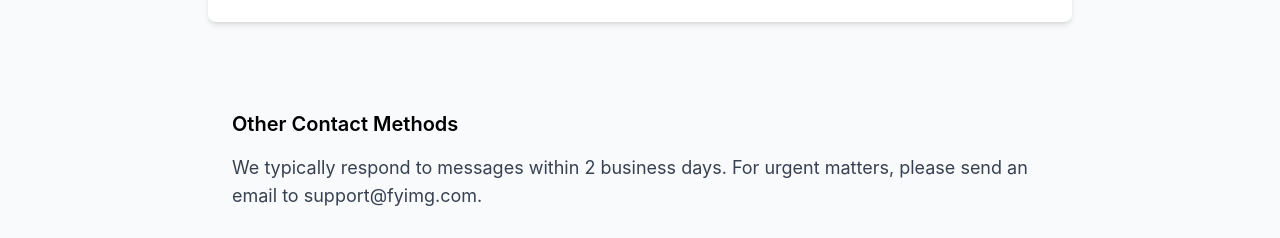
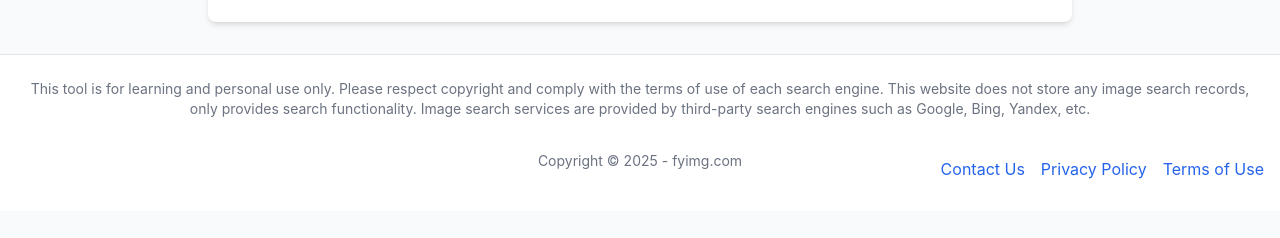
Before and after one commit to cming2r/image-search, a Next.js app: page /en/contact in a window 1280 px wide. Shown: the part 714-952 px from the top of the page. After the commit the page ends 925 px from the top, so only its background shows below. Built offline with nearby package versions, Linux system fonts and the light colour scheme; no server answers.

Commit message:
dq 修訂聯絡我們的email、image search 未來時間問題

```diff
--- a/src/app/[locale]/(info)/contact/page.tsx
+++ b/src/app/[locale]/(info)/contact/page.tsx
@@ -76,13 +76,6 @@ export default function Contact() {
       'Have questions, suggestions, or feedback? Please fill out the form below to get in touch with us, and we\'ll get back to you as soon as possible.',
       'ご質問、ご提案、またはフィードバックがありますか？以下のフォームにご記入いただき、お問い合わせください。できるだけ早くご返信いたします。',
       '¿Tiene preguntas, sugerencias o comentarios? Por favor complete el formulario a continuación para contactarnos, y le responderemos lo antes posible.'
-    ),
-    otherMethodsTitle: getContent('其他聯絡方式', 'Other Contact Methods', 'その他の連絡方法', 'Otros Métodos de Contacto'),
-    otherMethodsContent: getContent(
-      '一般情況下，我們會在2個工作日內回覆您的訊息。如有緊急事項，請發送電子郵件至 support@fyimg.com。',
-      'We typically respond to messages within 2 business days. For urgent matters, please send an email to support@fyimg.com.',
-      '通常、2営業日以内にメッセージに返信いたします。緊急の場合は、support@fyimg.comまでメールをお送りください。',
-      'Normalmente respondemos a los mensajes dentro de 2 días hábiles. Para asuntos urgentes, por favor envíe un email a support@fyimg.com.'
     )
   };
 
@@ -257,13 +250,6 @@ export default function Contact() {
               </div>
             </form>
           </div>
-
-          <div className="mt-10 bg-gray-50 p-6 rounded-lg">
-            <h2 className="text-xl font-semibold mb-4">{pageContent.otherMethodsTitle}</h2>
-            <p>
-              {pageContent.otherMethodsContent}
-            </p>
-          </div>
         </div>
       </main>
       <Footer />
--- a/src/lib/supabase/imageSearch.ts
+++ b/src/lib/supabase/imageSearch.ts
@@ -129,8 +129,8 @@ export async function saveSearchRecord(record: SearchRecord) {
           browser,
           os,
           ip_address,
-          country_code,
-          searched_at: new Date().toISOString() // 直接使用當前時間，避免時區問題
+          country_code
+          // 移除 searched_at，讓 Supabase 自動更新為服務器時間
         })
         .eq('id', existingRecord.id);
 
@@ -155,8 +155,8 @@ export async function saveSearchRecord(record: SearchRecord) {
           browser,
           os,
           ip_address,
-          country_code,
-          searched_at: new Date().toISOString() // 直接使用當前時間，避免時區問題
+          country_code
+          // 移除 searched_at，讓 Supabase 使用 DEFAULT now() 自動生成服務器時間
         });
 
       if (insertError) {
@@ -221,8 +221,8 @@ export async function saveImageUrl(imageUrl: string) {
           browser: deviceInfo.browser,
           os: deviceInfo.os,
           ip_address,
-          country_code,
-          searched_at: new Date().toISOString() // 直接使用當前時間，避免時區問題
+          country_code
+          // 移除 searched_at，讓 Supabase 使用 DEFAULT now() 自動生成服務器時間
         });
 
       if (insertError) {
```
